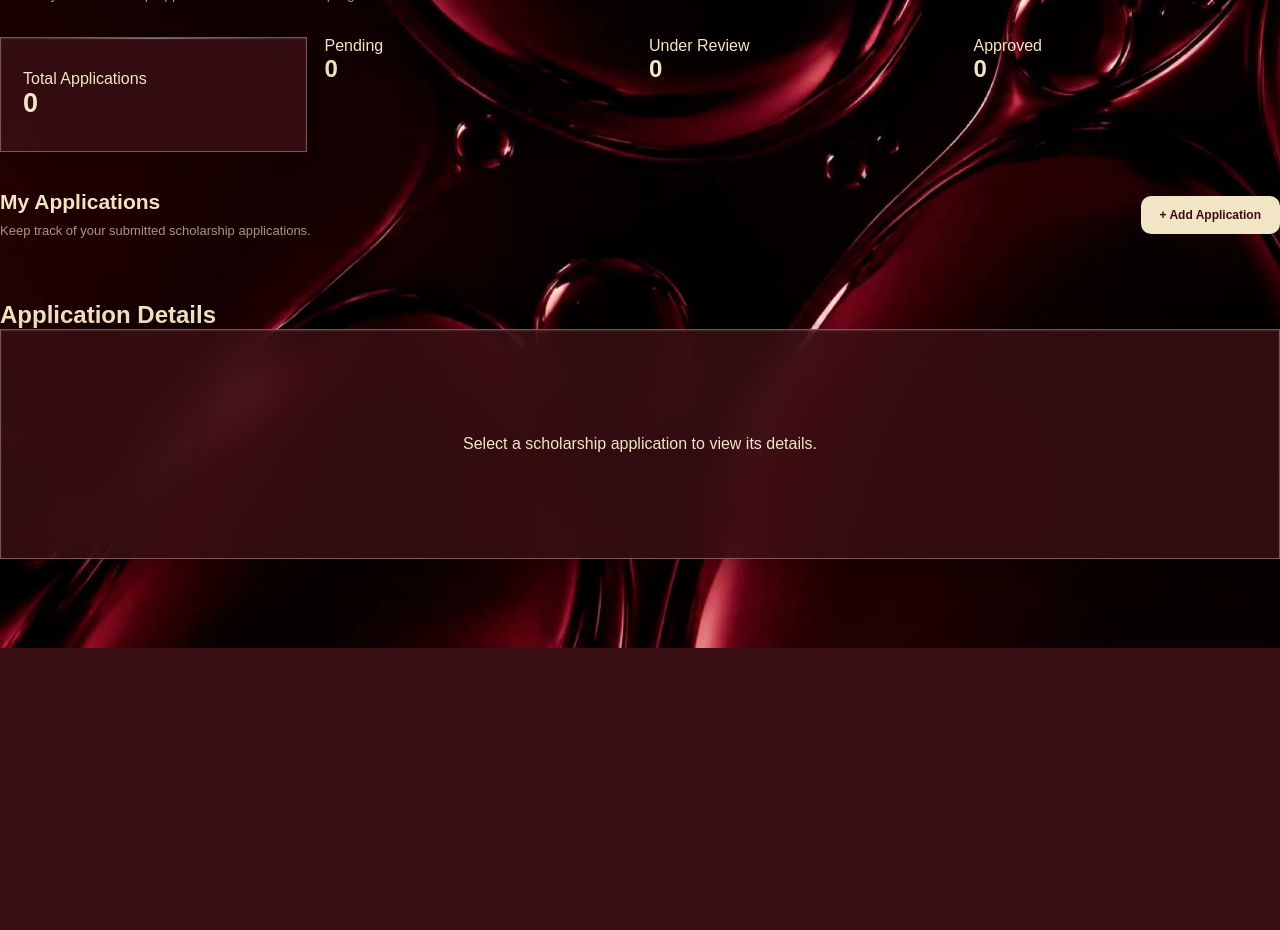
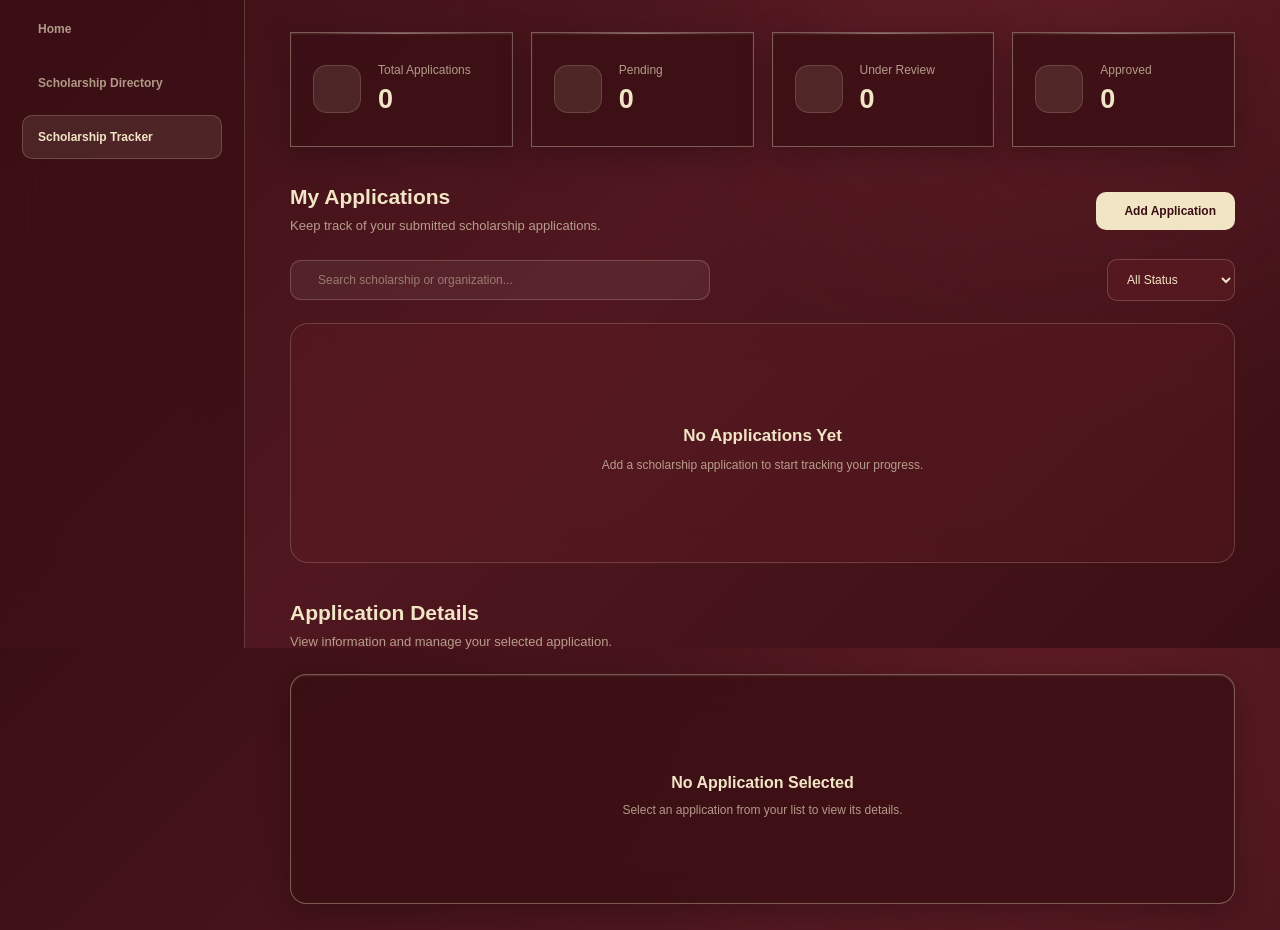
Before and after one commit to hrsrdmvh9p-blip/concept, a plain HTML site: page tracker.html in a window 1280 px wide. Shown: the part 152-1082 px from the top of the page. Before the commit the page ends 800 px from the top, so only its background shows below. Drawn offline with Linux system fonts and the light colour scheme.

Commit message:
create website page

```diff
--- a/tracker.css
+++ b/tracker.css
@@ -346,6 +346,7 @@ box-shadow:
     margin-top: 10px;
 }
 
+
 .tracker-details-placeholder {
     display: flex;
     flex-direction: column;
@@ -359,6 +360,7 @@ box-shadow:
 
     background: rgba(58, 15, 20, 0.82);
     border: 1px solid rgba(242, 229, 198, 0.35);
+    border-radius: 16px;
 
     backdrop-filter: blur(18px);
     -webkit-backdrop-filter: blur(18px);
@@ -366,6 +368,7 @@ backdrop-filter: blur(18px);
     box-shadow:
         0 8px 30px rgba(0, 0, 0, 0.25),
         inset 0 1px 2px rgba(255, 255, 255, 0.12);
+}
 
 .tracker-details-placeholder > i {
     color: rgba(242,229,198,0.55);
@@ -385,6 +388,7 @@ box-shadow:
     margin: 0;
     line-height: 1.7;
 }
+
 
 
 /* =========================================
--- a/tracker.html
+++ b/tracker.html
@@ -7,10 +7,7 @@
 
     <title>ISKOURCE | Scholarship Tracker</title>
 
-    <!-- Main Website Styles -->
     <link rel="stylesheet" href="style.css">
-
-    <!-- Tracker Page Styles -->
     <link rel="stylesheet" href="tracker.css">
 </head>
 
@@ -30,7 +27,7 @@
                 Home
             </a>
 
-            <a href="directory.html" class="nav-link">
+            <a href="scholarships.html" class="nav-link">
                 Scholarship Directory
             </a>
 
@@ -46,61 +43,134 @@
     <!-- MAIN CONTENT -->
     <main class="main-content">
 
-        <!-- PAGE HEADER -->
+        <!-- PAGE HEADING -->
         <header class="tracker-heading">
             <div>
-                <p class="tracker-eyebrow">STUDENT DASHBOARD</p>
+                <span class="tracker-eyebrow">STUDENT DASHBOARD</span>
+
                 <h1>Scholarship Tracker</h1>
-                <p>Monitor your scholarship applications and track their progress.</p>
+
+                <p>
+                    Monitor your scholarship applications and
+                    track their progress.
+                </p>
             </div>
         </header>
 
 
-        <!-- SUMMARY SECTION -->
+        <!-- SUMMARY CARDS -->
         <section class="tracker-summary">
 
             <div class="tracker-summary-card">
+                <div class="summary-icon">
+                    <i class="fa-solid fa-folder"></i>
+                </div>
+
                 <div>
-                <span>Total Applications</span>
+                    <p>Total Applications</p>
                     <h2 id="totalApplications">0</h2>
                 </div>
             </div>
 
-            <div class="summary-card">
+
+            <div class="tracker-summary-card">
+                <div class="summary-icon">
+                    <i class="fa-solid fa-clock"></i>
+                </div>
+
+                <div>
                     <p>Pending</p>
                     <h2 id="pendingApplications">0</h2>
                 </div>
+            </div>
 
-            <div class="summary-card">
+
+            <div class="tracker-summary-card">
+                <div class="summary-icon">
+                    <i class="fa-solid fa-eye"></i>
+                </div>
+
+                <div>
                     <p>Under Review</p>
                     <h2 id="reviewApplications">0</h2>
                 </div>
+            </div>
 
-            <div class="summary-card">
+
+            <div class="tracker-summary-card">
+                <div class="summary-icon">
+                    <i class="fa-solid fa-circle-check"></i>
+                </div>
+
+                <div>
                     <p>Approved</p>
                     <h2 id="approvedApplications">0</h2>
+                </div>
             </div>
 
         </section>
 
 
-        <!-- APPLICATIONS SECTION -->
+        <!-- APPLICATION SECTION -->
         <section class="applications-section">
 
             <div class="tracker-section-header">
+
                 <div>
                     <h2>My Applications</h2>
-                    <p>Keep track of your submitted scholarship applications.</p>
+
+                    <p>
+                        Keep track of your submitted scholarship applications.
+                    </p>
                 </div>
 
-                <button class="add-application-btn">
-                    + Add Application
+                <button
+                    class="add-application-btn"
+                    id="addApplicationBtn"
+                    type="button"
+                >
+                    <i class="fa-solid fa-plus"></i>
+                    Add Application
                 </button>
+
             </div>
 
-            <div class="tracker-application-list" id="applicationsContainer">
-                <!-- APPLICATION CARDS WILL BE ADDED HERE -->
 
+            <!-- SEARCH AND FILTER -->
+            <div class="tracker-toolbar">
+
+                <div class="tracker-search">
+
+                    <i class="fa-solid fa-magnifying-glass"></i>
+
+                    <input
+                        type="search"
+                        id="applicationSearch"
+                        placeholder="Search scholarship or organization..."
+                    >
+
+                </div>
+
+
+                <select id="applicationStatusFilter">
+
+                    <option value="All">All Status</option>
+                    <option value="Pending">Pending</option>
+                    <option value="Under Review">Under Review</option>
+                    <option value="Approved">Approved</option>
+                    <option value="Rejected">Rejected</option>
+
+                </select>
+
+            </div>
+
+
+            <!-- APPLICATION CARDS -->
+            <div
+                class="tracker-application-list"
+                id="applicationList"
+            >
+                <!-- JavaScript generates application cards here -->
             </div>
 
         </section>
@@ -108,17 +178,39 @@
 
         <!-- APPLICATION DETAILS -->
         <section class="tracker-details-section">
+
+            <div class="tracker-section-header">
+                <div>
                     <h2>Application Details</h2>
 
-            <div class="tracker-details-placeholder">
-                <p>Select a scholarship application to view its details.</p>
+                    <p>
+                        View information and manage your selected application.
+                    </p>
+                </div>
+            </div>
+
+
+            <div
+                class="tracker-details-placeholder"
+                id="applicationDetails"
+            >
+
+                <i class="fa-solid fa-file-circle-question"></i>
+
+                <h3>No Application Selected</h3>
+
+                <p>
+                    Select an application from your list to view its details.
+                </p>
+
             </div>
 
         </section>
 
-
     </main>
 
+
+    <!-- JAVASCRIPT -->
     <script src="tracker.js"></script>
 
 </body>
```
Lines whose indentation alone changed are shown as unchanged.
